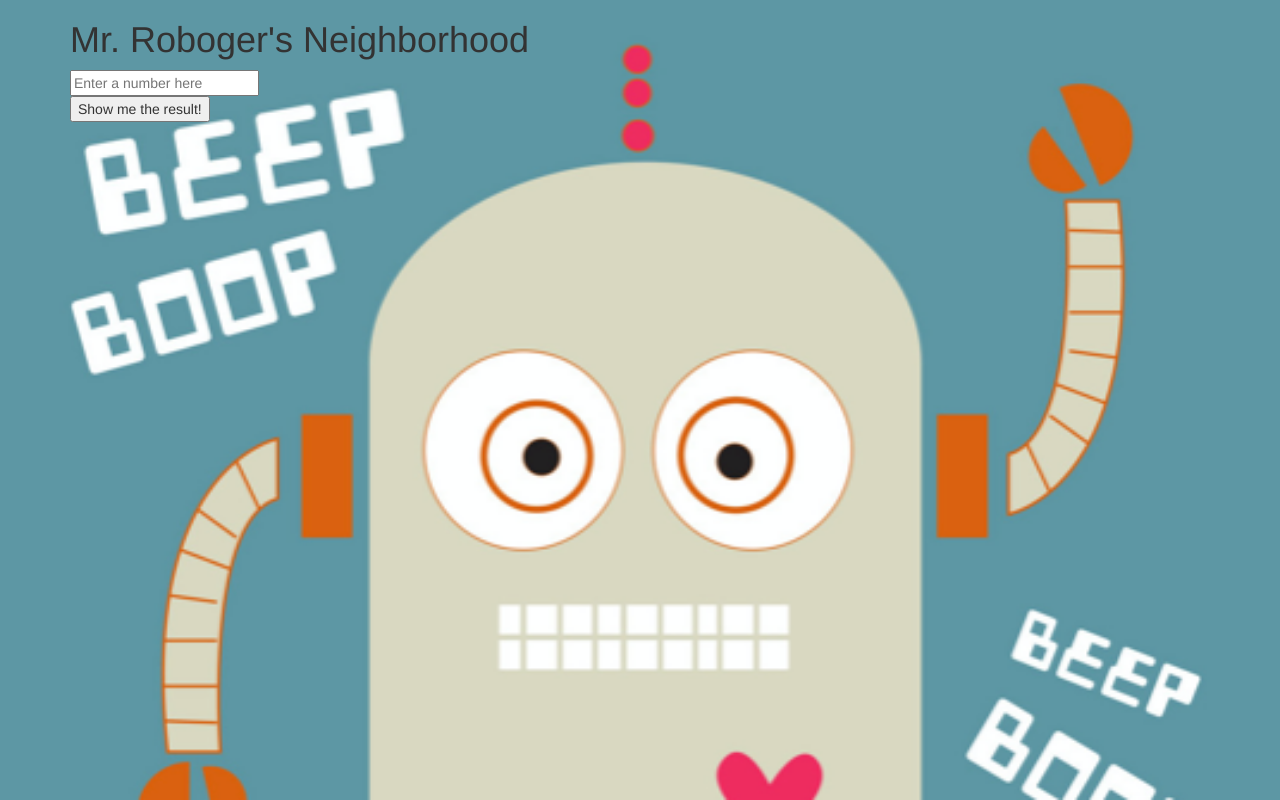
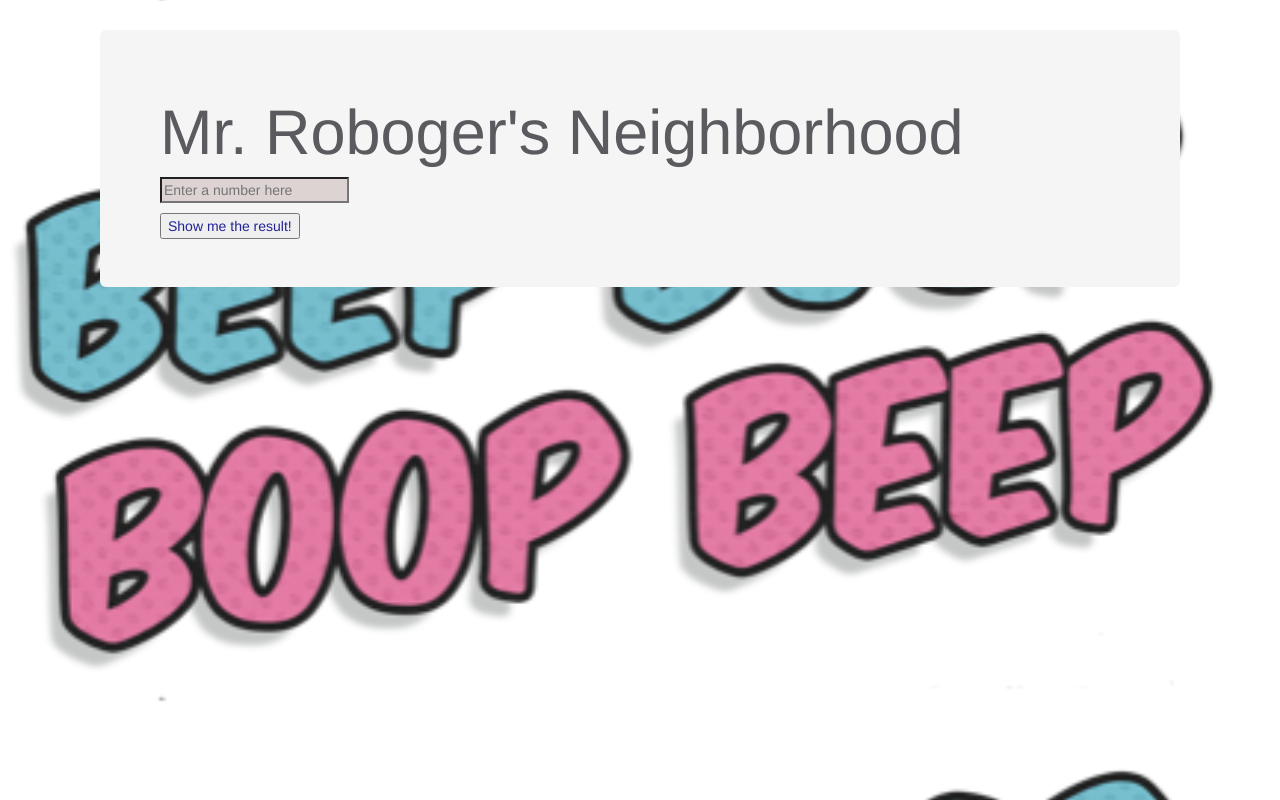
Before and after one commit to Zinfira/Project_Neighborhood, a plain HTML site: page index.html in a window 1280 px wide. Drawn offline with Linux system fonts and the light colour scheme.

Commit message:
Change background image and add more styling

```diff
--- a/css/styles.css
+++ b/css/styles.css
@@ -1,5 +1,5 @@
 body {
-  background-image: url("../img/Beep-boop.jpg");
+  background-image: url("../img/beep.jpg");
   background-size: cover;
 }
 
@@ -7,3 +7,25 @@ body {
   background-color: rgb(180, 216, 216);
   margin-top: 30px;
 }
+
+.button {
+  color: rgb(35, 35, 150);
+  margin-top: 10px;
+}
+
+#numInput {
+  background-color: rgb(221, 211, 211);
+}
+
+.jumbotron {
+  background-color: whitesmoke;
+}
+
+h1 {
+  color: blue;
+}
+
+#form1 {
+  color: rgb(90, 90, 95);
+  margin: 30px;
+}
--- a/index.html
+++ b/index.html
@@ -10,14 +10,16 @@
   <body>
     <div class="container">
       <form id="form1">
-        <h1>Mr. Roboger's Neighborhood</h1>
-        <input id="numInput" type="number" placeholder="Enter a number here">
-        <div class="button">
-          <button id="btn btn-danger">Show me the result!</button>
+        <div class="jumbotron">
+          <h1>Mr. Roboger's Neighborhood</h1>
+          <input id="numInput" type="number" placeholder="Enter a number here">
+          <div class="button">
+            <button id="btn btn-danger">Show me the result!</button>
+          </div>
         </div>
       </form>
       <div id="result">
-        <h2></h2>
+        <h3></h3>
       </div>
 
     </div>
```
Also changed, not shown: img/beep.jpg (added), 1 other file.
